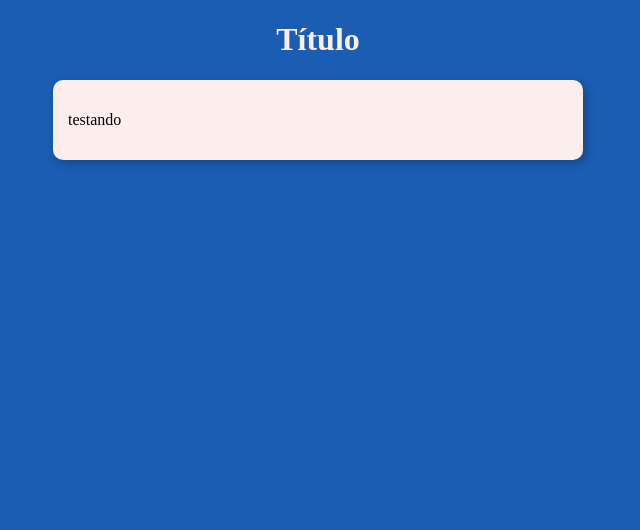
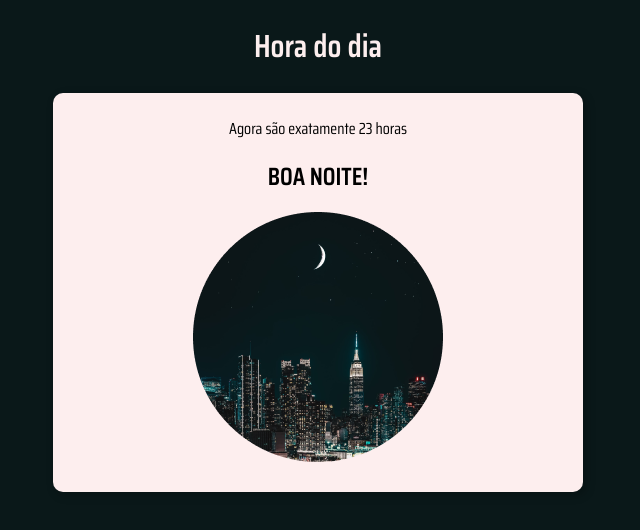
Before and after one commit to codemoises/JavaScript, a plain HTML site: page ex015/ex015.html in a window 1280 px wide. Shown: the whole page, without its empty margins (322-962 px from the left). Drawn offline with Linux system fonts and the light colour scheme.

Commit message:
Exercício atualizado!

```diff
--- a/ex015/ex015.html
+++ b/ex015/ex015.html
@@ -4,19 +4,21 @@
     <meta charset="UTF-8">
     <meta http-equiv="X-UA-Compatible" content="IE=edge">
     <meta name="viewport" content="width=device-width, initial-scale=1.0">
-    <title>Modelo de Exercício</title>
+    <title>Horas</title>
     <link rel="stylesheet" href="style.css">
 </head>
-<body>
+<body onload="carregar()">
     <header>
-        <h1>Título</h1>
+        <h1>Hora do dia</h1>
     </header>
     <section>
-        <div>
-            <p>testando</p>
+        <div id="msg">
         </div>
-        <div>
+        <div id="saudacao">
 
+        </div>
+        <div id="foto">
+            <img id="imagem" src="imagens/manha.png" alt="foto do dia">
         </div>
     </section>
     <footer>
--- a/ex015/script.js
+++ b/ex015/script.js
@@ -0,0 +1,22 @@
+function carregar() {
+   var msg = document.getElementById('msg');
+   var img = document.getElementById('imagem');
+   var data = new Date();
+   var hora = data.getHours();
+   var s = document.getElementById('saudacao');
+   msg.innerHTML = `Agora são exatamente ${hora} horas`
+
+   if (hora >= 0 && hora < 12) {
+       img.src = 'imagens/manha.png'
+       document.body.style.background = '#EFE6E1'
+       s.innerHTML = 'BOM DIA!'
+   } else if (hora >= 12 && hora < 18) {
+       img.src = 'imagens/tarde.png'
+       document.body.style.background = '#FA5A31'
+       s.innerHTML = 'BOA TARDE!'
+   } else {
+       img.src = 'imagens/noite.png'
+       document.body.style.background = '#0A1819'
+       s.innerHTML = 'BOA NOITE!'
+   }
+}
--- a/ex015/style.css
+++ b/ex015/style.css
@@ -1,5 +1,9 @@
+@import url('https://fonts.googleapis.com/css2?family=Inconsolata&family=Saira+Condensed:wght@100;200;300;400;500;600&family=Source+Code+Pro:ital,wght@1,300&family=Titillium+Web:ital,wght@0,300;0,400;1,200&display=swap');
+
+
 body {
     background-color: #1b5db3;
+    font-family:'Saira Condensed', sans-serif;;
 }
 
 header {
@@ -20,3 +24,13 @@ footer {
     color: #fdeeee;
     text-align: center;
 }
+
+div {
+    text-align: center;
+    padding: 8px;
+}
+
+#saudacao {
+    font-weight: bold;
+    font-size: 25px;
+}
```
Also changed, not shown: ex015/imagens/manha.png (added), ex015/imagens/noite.png (added), ex015/imagens/tarde.png (added).
